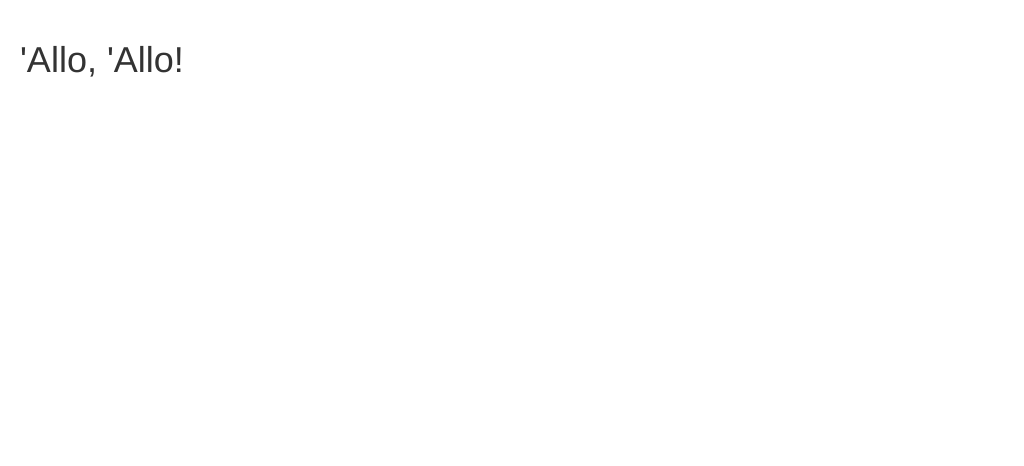
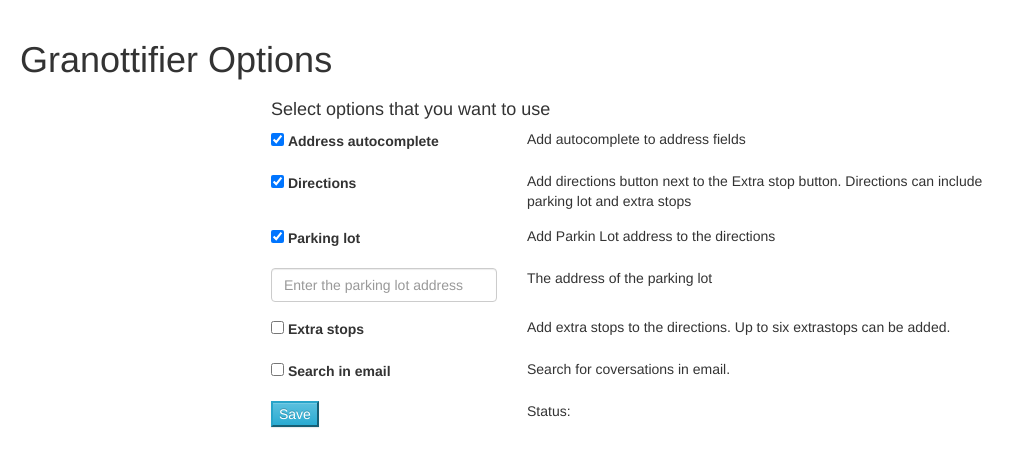
Before and after one commit to mradenovic/granoogle, a browser extension: page app/options.html in a window 1280 px wide. Shown: the whole page, without its empty margins (0-1024 px from the left). Drawn offline with nearby package versions, Linux system fonts and the light colour scheme; files that its build step writes are made by us from their sources.

Commit message:
Redesign options page
Completely redesign options page. New design is easier  to  extend
and maintain the code. New options can be added with less effort.

```diff
--- a/app/options.html
+++ b/app/options.html
@@ -6,11 +6,37 @@
     <!-- endbower -->
     <!-- endbuild -->
     <!-- build:css styles/main.css -->
+    <link href="bower_components/bootstrap/dist/css/bootstrap.min.css" rel="stylesheet">
+    <link href="bower_components/bootstrap/dist/css/bootstrap-theme.min.css" rel="stylesheet">
     <link href="styles/main.css" rel="stylesheet">
     <!-- endbuild -->
   </head>
-  <body>
-    <h1>'Allo, 'Allo!</h1>
+  <body ng-app="optionsApp">
+    <h1>Granottifier Options</h1>
+    <div class="container" style="width: 768px">
+        <h4>Select options that you want to use</h4>
+        <form class="form-horizontal" ng-submit="saveOptions()" ng-controller="OptionsController">
+            <div class="form-group" ng-repeat="option in options">
+                <div class="col-xs-12 col-sm-4">
+                    <input type="{{option.type}}"   ng-disabled="{{option.disabled}}" class="{{option.class}}"  ng-model="option.value"
+                       placeholder="{{option.placeholder}}" id="{{option.name}}">
+                    <label class="{{option.labelClass}}" for="{{option.name}}">{{option.label}}</label>
+                </div>
+                <div class="col-xs-12 col-sm-8">
+                    {{option.description}}
+                </div>
+            </div>
+            <div class="form-group">
+                <div class=" form-inlinecol-xs-12 col-sm-4">
+                    <input type="submit"    class="btn-info"  value="Save" id="submit">
+                </div>
+                <div class="col-xs-12 col-sm-8">
+                    <div>Status: <span id="status"></span></div>
+                    <div ng-repeat="log in logs track by $index">{{log}}</div>
+                </div>
+            </div>
+        </form>
+    </div>
 
     <!-- build:js scripts/options-vendor.js -->
     <!-- bower:js -->
@@ -18,6 +44,7 @@
     <!-- endbuild -->
 
     <!-- build:js scripts/options.js -->
+    <script src="bower_components/angular/angular.min.js"></script>
     <script src="scripts/options.js"></script>
     <!-- endbuild -->
   </body>
--- a/app/scripts/options.js
+++ b/app/scripts/options.js
@@ -1,3 +1,127 @@
 'use strict';
 
-console.log('\'Allo \'Allo! Option');
+// Angular
+angular.module('optionsApp', [])
+    .controller('OptionsController', ['$scope', function ($scope) {
+
+        $scope.options = [
+            {
+                name: 'mapsAutocomplete',
+                type: 'checkbox',
+                value: true,
+                label: 'Address autocomplete',
+                description: 'Add autocomplete to address fields',
+                disabled: false
+        },
+            {
+                name: 'mapsDirections',
+                type: 'checkbox',
+                value: true,
+                label: 'Directions',
+                description: 'Add directions button next to the Extra stop button. Directions can include parking lot and extra stops',
+                disabled: false
+        },
+            {
+                name: 'mapsParkingLot',
+                type: 'checkbox',
+                value: true,
+                label: 'Parking lot',
+                description: 'Add Parkin Lot address to the directions',
+                disabled: '!(options[1].value)'
+        },
+            {
+                name: 'mapsParkingLotAddress',
+                type: 'text',
+                value: '',
+                placeholder: 'Enter the parking lot address',
+                class: 'form-control',
+                label: 'Parking lot address',
+                labelClass: 'sr-only',
+                description: 'The address of the parking lot',
+                disabled: '!(options[2].value && options[1].value)'
+        },
+            {
+                name: 'mapsExtraStops',
+                type: 'checkbox',
+                value: false,
+                label: 'Extra stops',
+                description: 'Add extra stops to the directions. Up to six extrastops can be added.',
+                disabled: '!(options[1].value)'
+        },
+            {
+                name: 'emailSearch',
+                type: 'checkbox',
+                value: false,
+                label: 'Search in email',
+                description: 'Search for coversations in email.',
+                disabled: false
+        }
+    ];
+
+        $scope.saveOptions = function() {
+            saveOptions($scope.options);
+        }
+
+
+        /************************
+         *  ALL FUNCTIONS HERE
+         ************************/
+
+        // Get option list
+        function getOptions(modelOptions) {
+            var opt = modelOptions;
+            var options = {};
+            for (var i = 0; i < opt.length; i++) {
+                //create options object for saving and restorig options
+                options[opt[i].name] = opt[i].value;
+            };
+            return options;
+        }
+
+        // Update option values
+        function setOptionValues(options, modelOptions) {
+            for (var option in options) {
+                modelOptions.filter(function (modelOption) {
+                    if (modelOption.name == option) {
+                        modelOption.value = options[option];
+                    };
+                });
+            };
+        }
+
+        function saveOptions(modelOptions) {
+            var options = getOptions(modelOptions);
+
+            chrome.storage.sync.set(options, function () {
+                console.log('saveOptions() options: ', options);
+
+                updateStatus('Options saved')
+            });
+        }
+
+        function restoreOptions(modelOptions) {
+            var options = getOptions(modelOptions);
+
+            chrome.storage.sync.get(options, function (storedOptions) {
+                setOptionValues(storedOptions, modelOptions);
+                $scope.$apply();
+
+                updateStatus('Options retrived');
+            });
+        }
+
+        function updateStatus(message) {
+            var status = document.getElementById('status');
+            status.textContent = message;
+            setTimeout(function () {
+                status.textContent = '';
+            }, 750);
+        }
+
+        angular.element(document).ready(restoreOptions($scope.options));
+  }]);
+//document.addEventListener('DOMContentLoaded', restore_options);
+
+
+// restoreOptions();
+//angular.element(document).ready($scope.restoreOptions);
```
Also changed, not shown: app/options_old.html (deleted, +0 -51 lines), app/scripts/options_old.js (deleted, +0 -50 lines), app/manifest.json.
